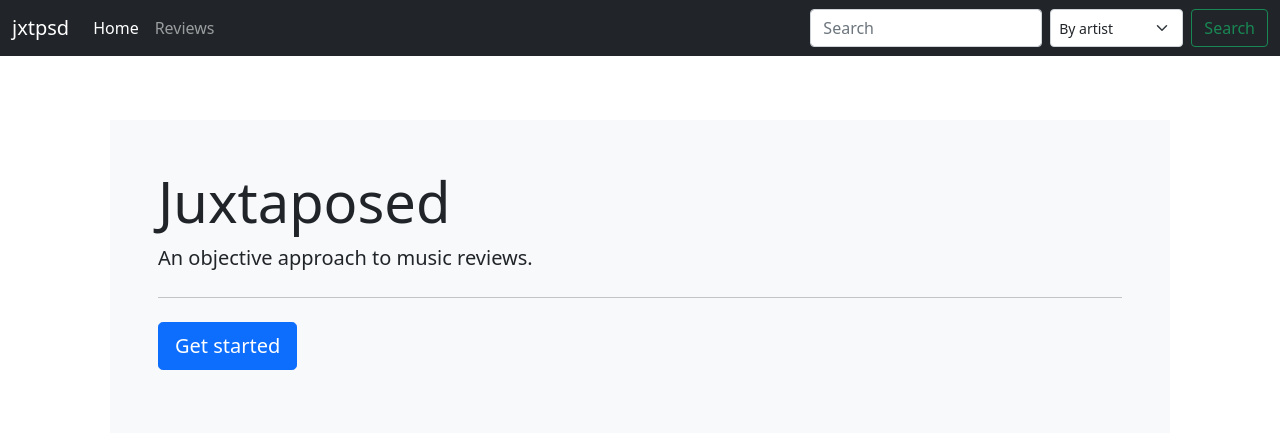
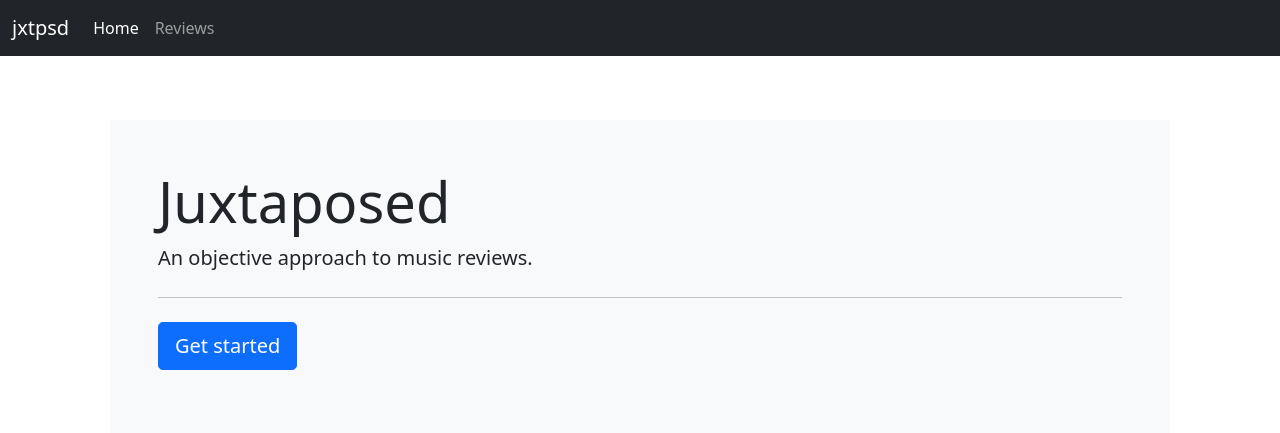
Before and after one commit to pavelmfateev/juxtaposed, a Node server app: page / in a window 1280 px wide. Shown: the top 433 px of the page. Run offline with Node 20, Linux system fonts and the light colour scheme; some libraries are stand-ins or nearby versions.

Commit message:
remove search from navbar

```diff
--- a/views/partials/navbar.ejs
+++ b/views/partials/navbar.ejs
@@ -13,14 +13,6 @@
             <a class="nav-link" href="/reviews">Reviews</a>
           </li>
         </ul>
-        <form class="d-flex">
-          <input class="form-control me-2" type="search" placeholder="Search" aria-label="Search">
-          <select class="form-select form-select-sm w-50" aria-label="">
-            <option selected>By artist</option>
-            <option value="1">By album </option>
-          </select>
-          <button class="btn btn-outline-success ms-2" type="submit">Search</button>
-        </form>
       </div>
     </div>
   </nav>
```
